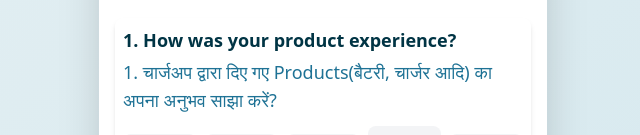
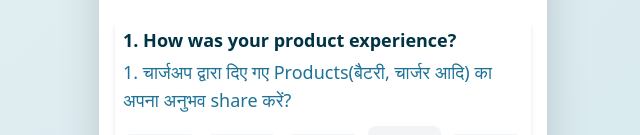
Before and after one commit to Shivam-Garg1042/Feedback, a React (Vite) app in the folder frontend/: page / in a window 1280 px wide. Shown: the part 316-451 px from the top of the page, without its empty margins (317-957 px from the left). Built offline with nearby package versions, Linux system fonts and the light colour scheme.

Commit message:
Update Survey.jsx

```diff
--- a/frontend/src/components/Survey.jsx
+++ b/frontend/src/components/Survey.jsx
@@ -92,7 +92,7 @@
       {/* English question with Hindi translation below */}
       <p className="text-lg font-semibold text-[#003444] mb-1">{question}</p>
       <p className="text-lg font-medium text-[#1e7295] mb-3">
-        {name === "question1" && "1. चार्जअप द्वारा दिए गए Products(बैटरी, चार्जर आदि) का अपना अनुभव साझा करें?"}
+        {name === "question1" && "1. चार्जअप द्वारा दिए गए Products(बैटरी, चार्जर आदि) का अपना अनुभव share करें?"}
         {name === "question2" && "2. आपका Service अनुभव कैसा था?"}
         {name === "question3" && "3. आपका EMI जमा अनुभव (नकद/UPI) कैसा था?"}
       </p>
```
